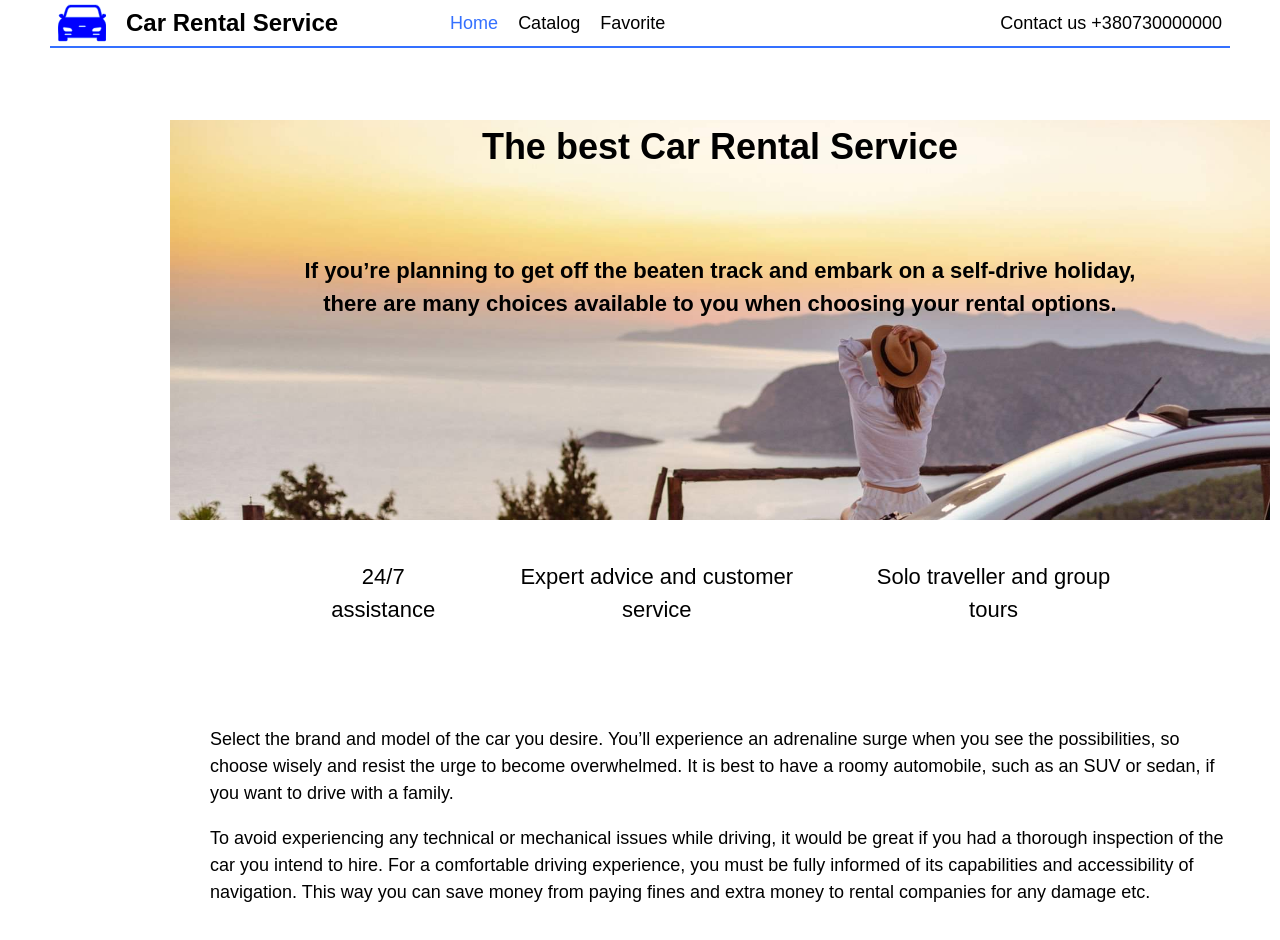
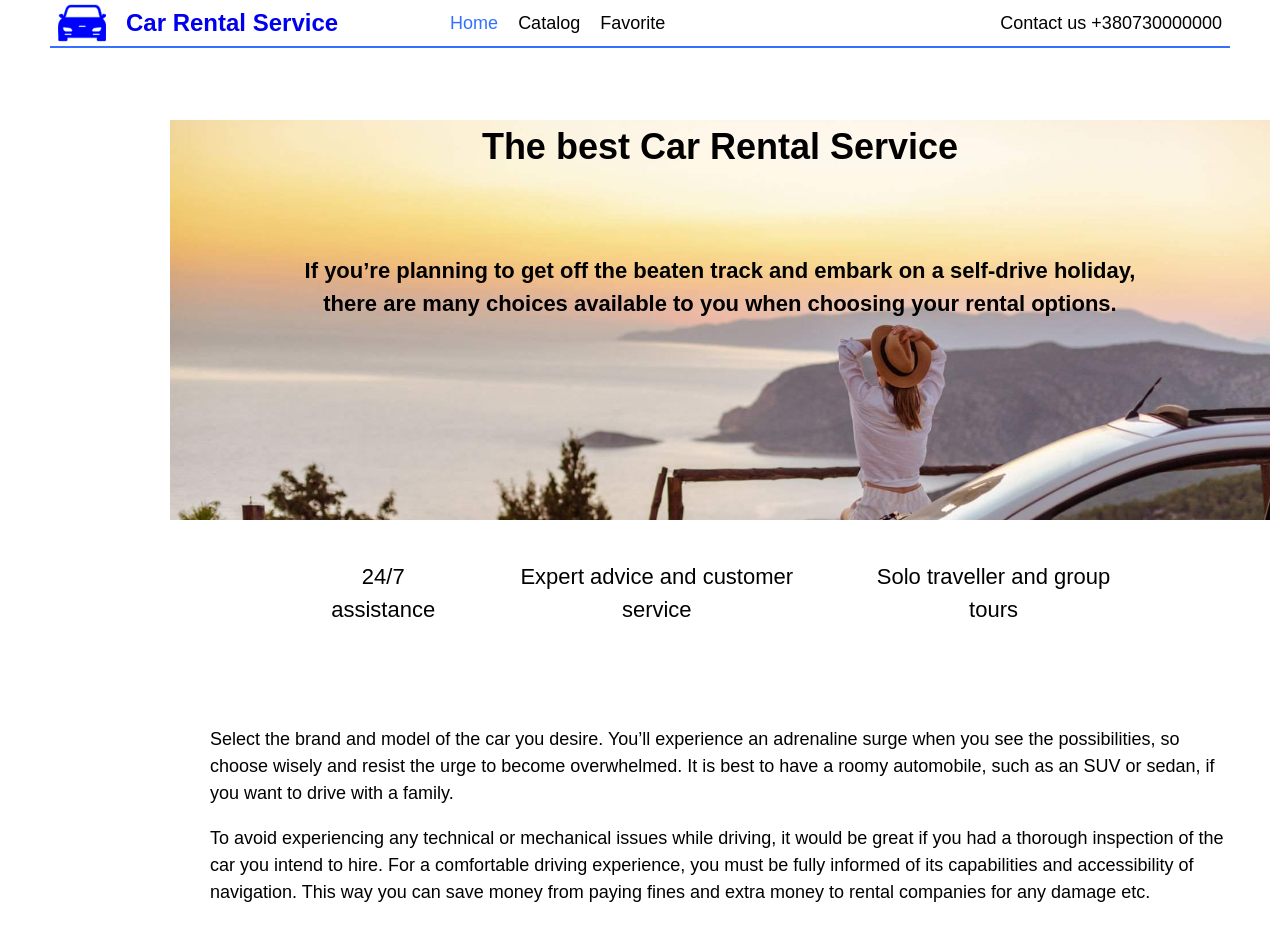
Before and after one commit to dolphin-vr/car-rental, a React (Vite) app: page /#/ in a window 1280 px wide. Shown: the top 940 px of the page. Built offline with nearby package versions, Linux system fonts and the light colour scheme; a web font is replaced by a local one.

Commit message:
http-fix

```diff
--- a/src/components/Header/Header.jsx
+++ b/src/components/Header/Header.jsx
@@ -5,7 +5,7 @@ export const Header = () =>{
 	return (
 		<Fixer>
 			<Wrapper>
-				<Logo><StyledSvg><Icon tag={"logo"} /></StyledSvg>Car Rental Service</Logo>
+				<Logo to="/"><StyledSvg><Icon tag={"logo"} /></StyledSvg>Car Rental Service</Logo>
 				<MainNav>
 					<NavItem><StyledLink to="/">Home</StyledLink></NavItem>
 						<NavItem><StyledLink to="/catalog">Catalog</StyledLink></NavItem>
--- a/src/components/Header/Header.styled.js
+++ b/src/components/Header/Header.styled.js
@@ -1,3 +1,4 @@
+import { Link } from "react-router-dom";
 import { NavLink } from "react-router-dom";
 import styled from "styled-components";
 
@@ -21,14 +22,14 @@ export const Wrapper = styled.header`
    background-color: ${({ theme }) => theme.colors.white};
 `;
 
-export const Logo = styled.a`
+export const Logo = styled(Link)`
    display: flex;
    align-items: center;
    gap: ${({ theme }) => theme.spacing(5)};
    font-size: 24px;
    font-weight: 600;
    text-decoration: none;
-`
+`;
 export const StyledSvg = styled.svg`
    width: 48px;
    height: 48px;
```
Lines whose indentation alone changed are shown as unchanged.
